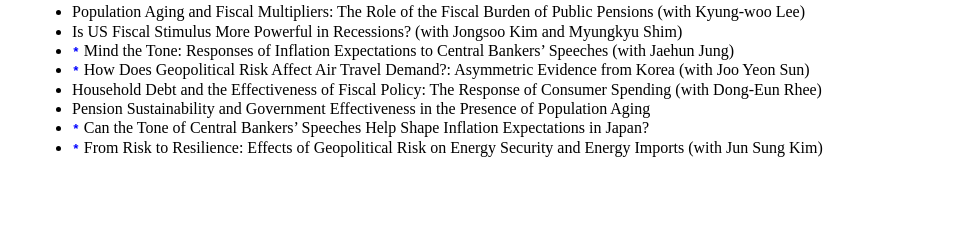
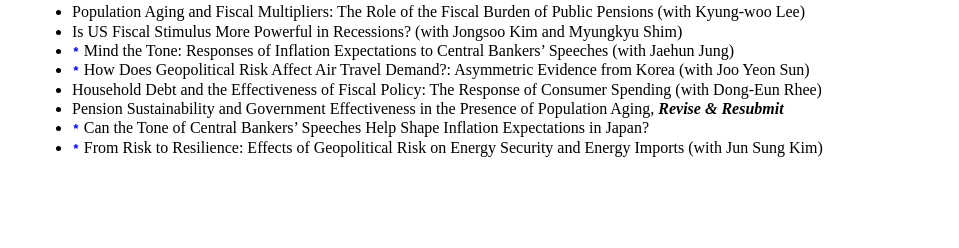
Before and after one commit to dooyeoncho/dooyeoncho.github.io, a Jekyll site: the page built from pages/research.html, in a window 1280 px wide. Shown: the part 1549-1797 px from the top of the page, without its empty margins (160-1119 px from the left). Built offline with Jekyll 4.4.1, drawn with Linux system fonts in a browser that asks for light colours.

Commit message:
Update research.html

```diff
--- a/pages/research.html
+++ b/pages/research.html
@@ -71,7 +71,7 @@ span {
 		<span><li><code style="color : blue"><b>*</b></code> Mind the Tone: Responses of Inflation Expectations to Central Bankers’ Speeches (with Jaehun Jung)</li></span>
 		<span><li><code style="color : blue"><b>*</b></code> How Does Geopolitical Risk Affect Air Travel Demand?: Asymmetric Evidence from Korea (with Joo Yeon Sun)</li></span>
 		<span><li>Household Debt and the Effectiveness of Fiscal Policy: The Response of Consumer Spending (with Dong-Eun Rhee)</li></span>
-		<span><li>Pension Sustainability and Government Effectiveness in the Presence of Population Aging</li></span>
+		<span><li>Pension Sustainability and Government Effectiveness in the Presence of Population Aging, <em property="italic"><b>Revise & Resubmit</b></em></li></span>
 		<span><li><code style="color : blue"><b>*</b></code> Can the Tone of Central Bankers’ Speeches Help Shape Inflation Expectations in Japan?</li></span>
 		<span><li><code style="color : blue"><b>*</b></code> From Risk to Resilience: Effects of Geopolitical Risk on Energy Security and Energy Imports (with Jun Sung Kim)</li></span>
 	</ul>
```
